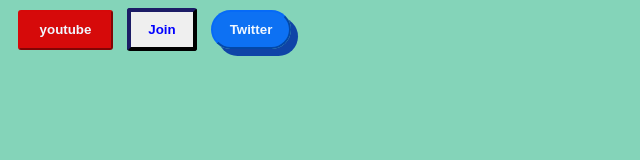
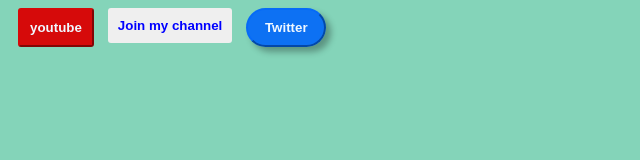
Before and after one commit to shadrack-ago/html-css, a plain HTML site: page index.html in a window 1280 px wide. Shown: the whole page, without its empty margins (0-640 px from the left). Drawn offline with Linux system fonts and the light colour scheme.

Commit message:
positioning

```diff
--- a/index.html
+++ b/index.html
@@ -9,7 +9,7 @@
 <body>
     <!-- <input type="text"> -->
     <button id="youtube"> <a href="https://www.youtube.com/" target="_blank"> youtube</a></button>
-    <button id="Join">Join</button>
+    <button id="Join">Join my channel</button>
     <button id="Twitter">Twitter</button>
 
 
--- a/style.css
+++ b/style.css
@@ -4,8 +4,7 @@ body{
 }
 #youtube{
     background-color: rgba(214, 10, 10, 0.995);
-    width: 95px;
-    height: 40px;
+    padding: 10px;
     border-radius: 3px;
     box-shadow: none;
     border-color:  rgba(214, 10, 10, 0.995);
@@ -13,7 +12,9 @@ body{
 
 }
 #youtube:hover{
-    opacity: 0.6;
+    /* opacity: 0.6; */
+    box-shadow: 5px 5px 6px rgba(0,0,0,0.3)
+
 }
 #youtube:active{
     opacity: 0.4;
@@ -27,16 +28,18 @@ button{
     font-weight: bolder;
     margin-left: 10px;
     color: #f0f8ff;
+    vertical-align: top ;
 
 }
 #Join{
     color: blue;
     border-color: blue;
-    width: 70px;
-    border-color: rgb(5, 5, 18);
-    border-width: 4px;
+    padding: 10px;
+    /* border-color: rgb(5, 5, 18);
+    border-width: 4px; */
     transition: background-color 1s,
     color 1s;
+    border: none;
 
 }
 #Join:hover{
@@ -44,15 +47,13 @@ button{
     background-color:  blue;
 
 }
-
-
 #Twitter{
     background-color: rgba(6, 106, 247, 0.938);
     border-radius: 20px;
     width: 80px;
     border-color: rgba(6, 106, 247, 0.938);
     color: #f0f8ff;
-    box-shadow: 7px 7px 0px rgb(15, 68, 167) ;
+    box-shadow: 5px 5px 6px rgba(0,0,0,0.3) ;
 }
 a{
     color: #f0f8ff;
```
